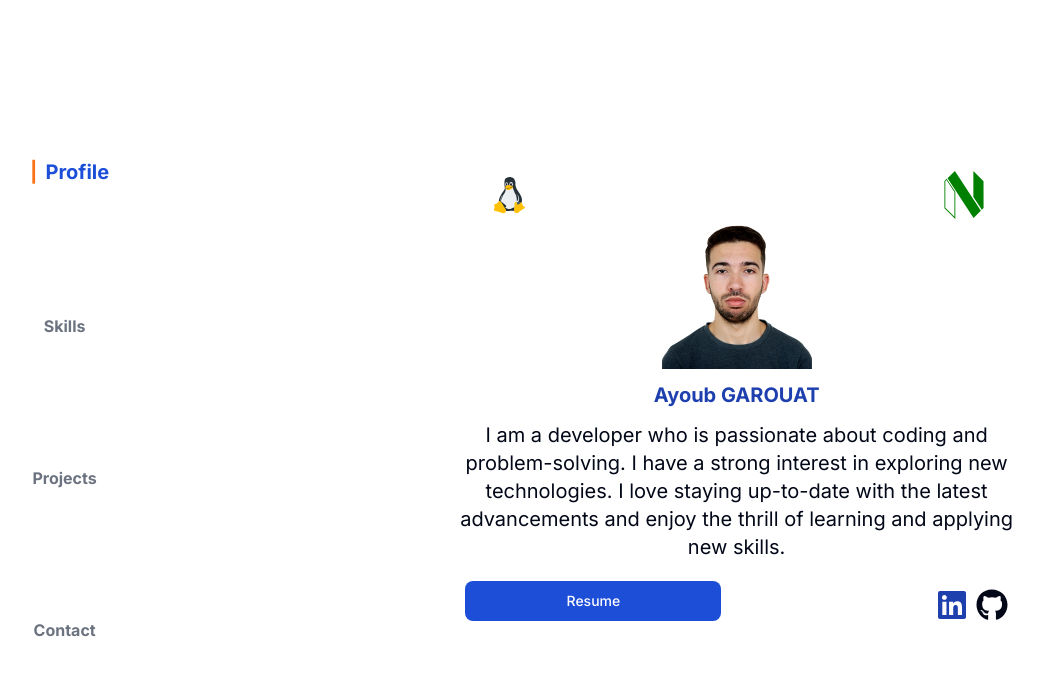
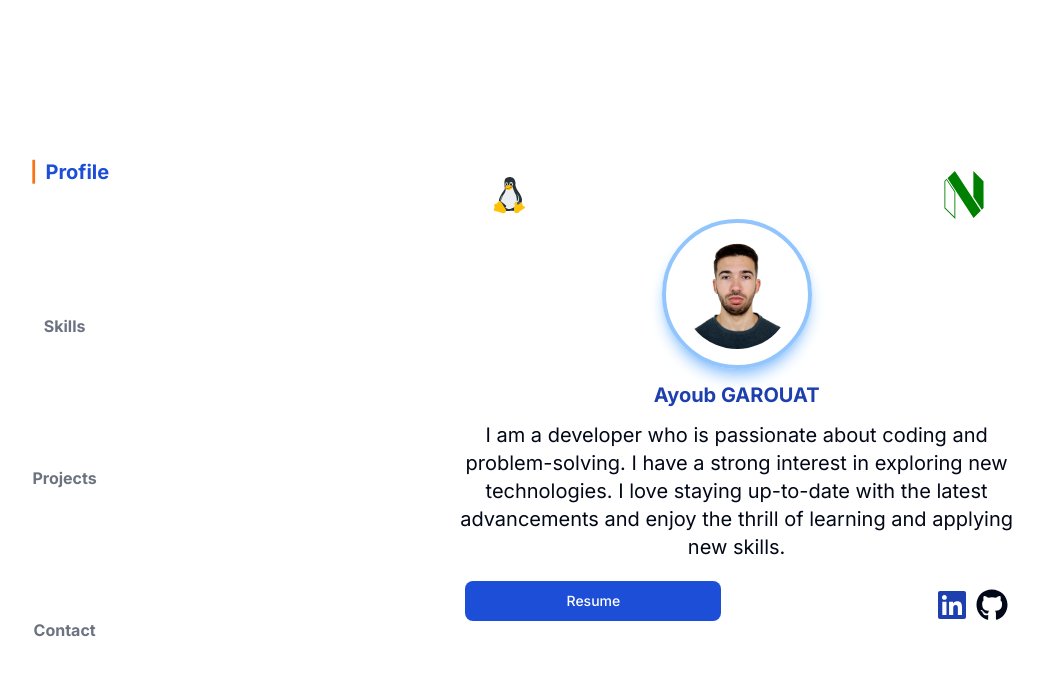
Before and after one commit to AYGA2K/portfolio, a Next.js app: page / in a window 1280 px wide. Shown: the top 676 px of the page, without its empty margins (57-1100 px from the left). Built offline with nearby package versions, Linux system fonts and the light colour scheme.

Commit message:
adding border and shadow to the photo

```diff
--- a/src/app/page.tsx
+++ b/src/app/page.tsx
@@ -80,7 +80,7 @@ colors duration-300 ${activeDiv === 1 ?
             flex justify-center gap-x-40   items-center ">
 
             <Image
-              className="flex justify-center items-center"
+              className="flex justify-center p-4 border-4 shadow-lg shadow-blue-300 border-blue-300 rounded-full items-center"
               src="/DSC_1607.jpg"
               width={150}
               height={150}
```
